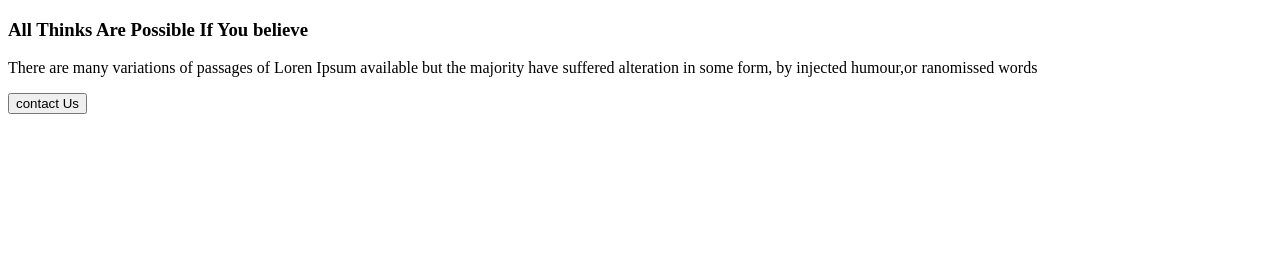
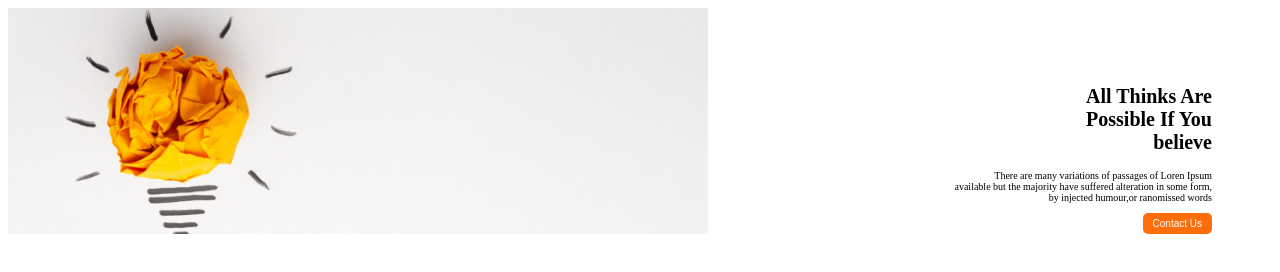
Before and after one commit to jashimwd/new-year-new-me-main, a plain HTML site: page index.html in a window 1280 px wide. Drawn offline with Linux system fonts and the light colour scheme.

Commit message:
added styles.css files

```diff
--- a/index.html
+++ b/index.html
@@ -7,13 +7,13 @@
     <link rel="stylesheet" href="styles/styles.css">
 </head>
 <body>
-    <header>
-        <nav>
-            <h3 class="banner-greeting">All Thinks Are Possible If You believe</h3>
-        </nav>
+    <header class="header">
         <div>
-            <p class="banner-description">There are many variations of passages of Loren Ipsum available but the majority have suffered alteration in some form, by injected humour,or ranomissed words</p>
-            <button class="btn-primary">contact Us</button>
+            <div class="banner-right">
+                <h2 class="banner-r">All  Thinks Are <br> Possible If You <br> believe </h2>
+                <p class="banner-u">There are many variations of passages of Loren Ipsum <br>available but the majority have suffered alteration in some form, <br>by injected humour,or ranomissed words</p>
+                <button class="banner-p">Contact Us</button>
+            </div>
         </div>
     </header>
 
--- a/styles/styles.css
+++ b/styles/styles.css
@@ -0,0 +1,27 @@
+/* common shared styles */
+.header{
+    background-image: url('../images/banner/banner1.png');
+    background-repeat: no-repeat;
+    background-position: left ;
+    background-size: 700px;
+    position: 1600 808;
+}
+.banner-right{
+    text-align: right;
+    padding: 60px 60px 0 150px;
+    border: 800px;
+}
+.banner-r{
+    font-size: 20px;
+}
+.banner-u{
+    font-size: 10px;
+}
+.banner-p{
+    color: white;
+    background: #FD6E0A;
+    border: 0;
+    padding: 5px 10px;
+    border-radius: 5px;
+    font-size: 10px;
+}
```
